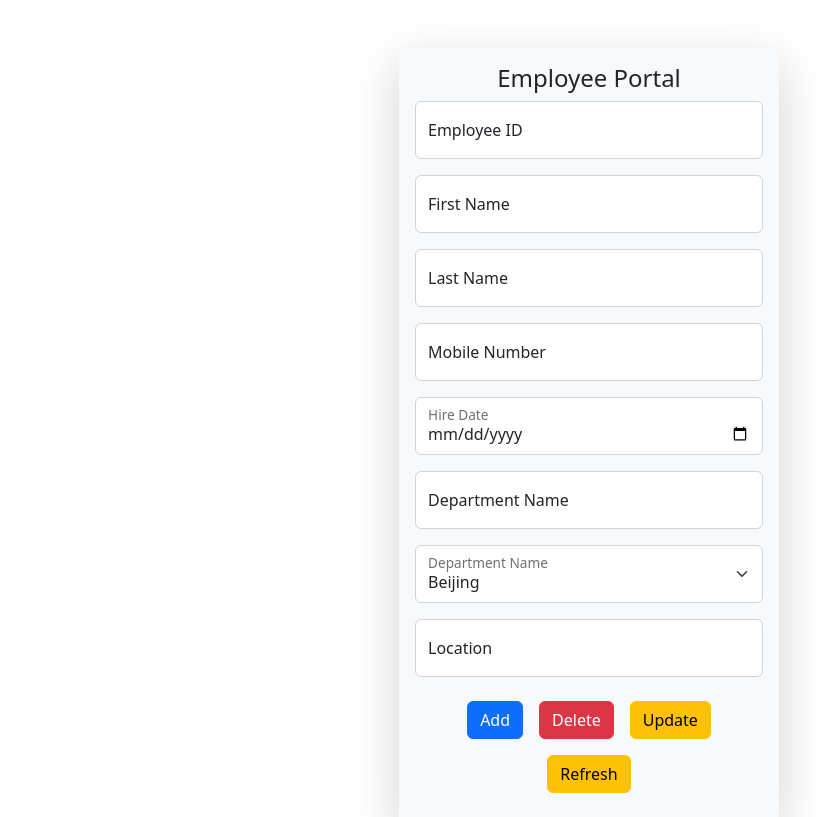
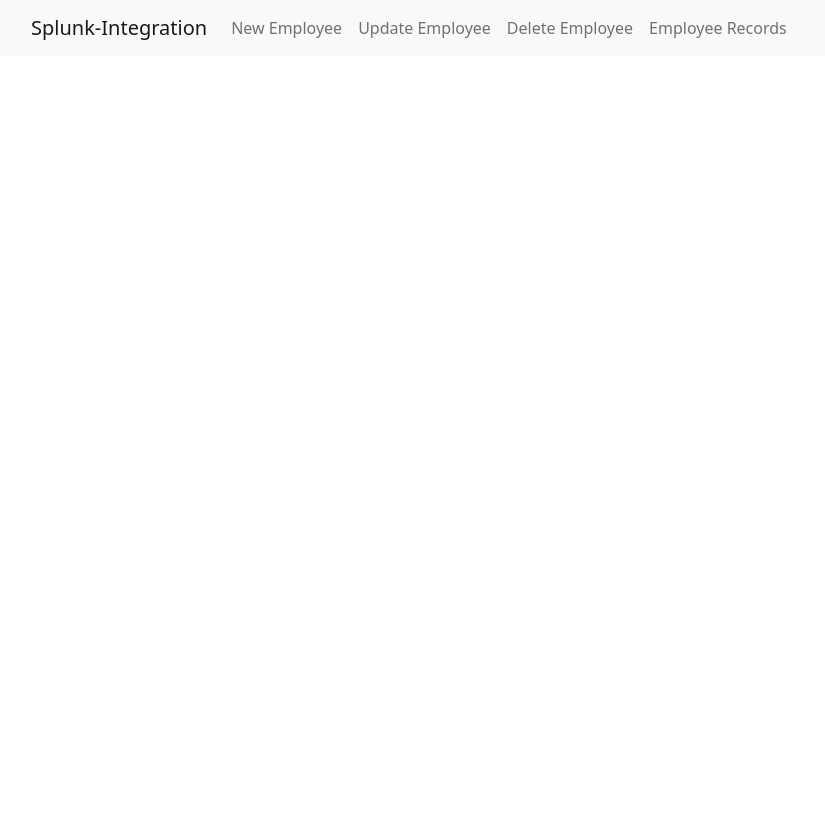
Before and after one commit to AmuthesWaran/React-SpringBoot-MySQL-Splunk, a React (Create React App) app in the folder splunk-intergation-react-frontend/: page / in a window 1280 px wide. Shown: the whole page, without its empty margins (51-876 px from the left). Built offline with nearby package versions, Linux system fonts and the light colour scheme.

Commit message:
1/4 pages added

```diff
--- a/splunk-intergation-react-frontend/src/App.js
+++ b/splunk-intergation-react-frontend/src/App.js
@@ -1,109 +1,27 @@
-import React, { useState } from 'react';
-import './App.css';
-import { Button, Col, Container, FloatingLabel, Form, Row } from 'react-bootstrap';
+import React from 'react';
+import Container from 'react-bootstrap/Container';
+import Nav from 'react-bootstrap/Nav';
+import Navbar from 'react-bootstrap/Navbar';
 
 function App() {
-
-  const departmentList = ['Beijing', 'Bern', 'Mumbai', 'Chennai', 'Geneva', 'Hiroshima', 'London', 'Munich', 'Sao Paulo', 'Seattle', 'Sydney', 'Tokyo']
-
-
-  const [selectedDepartmentList, setSelectedDepartmentList] = useState('Beijing')
-  console.log(selectedDepartmentList);
 
   return (
     <div >
 
-      <Container>
-        <Row className="mt-4  pt-4">
-          <Col lg={4} md={6} sm={9} className="p-3 m-auto shadow-lg bg-light">
-
-            <Form className='bg-light'>
-              <h4 className='text-center' >Employee Portal</h4>
-
-              <FloatingLabel controlId="EmployeeID" label="Employee ID" className="mb-3" autoComplete="off" >
-                <Form.Control type="number" placeholder="1234567"
-                />
-                <Form.Control.Feedback type='invalid'>
-                </Form.Control.Feedback>
-              </FloatingLabel>
-
-              <FloatingLabel controlId="FirstName" label="First Name" className="mb-3" autoComplete="off" >
-                <Form.Control type="text" placeholder="First Name"
-
-                />
-                <Form.Control.Feedback type='invalid'>
-                </Form.Control.Feedback>
-
-              </FloatingLabel>
-
-              <FloatingLabel controlId="LastName" label="Last Name" className="mb-3" autoComplete="off" >
-                <Form.Control type="text" placeholder="Last Name"
-
-                />
-                <Form.Control.Feedback type='invalid'>
-                </Form.Control.Feedback>
-
-              </FloatingLabel>
-
-              <FloatingLabel controlId="MobileNumber" label="Mobile Number" className="mb-3" autoComplete="off" >
-                <Form.Control type="number" placeholder="Mobile Number"
-                />
-                <Form.Control.Feedback type='invalid'>
-                </Form.Control.Feedback>
-
-              </FloatingLabel>
-
-              <FloatingLabel controlId="HireDate" label="Hire Date" className="mb-3" autoComplete="off" >
-                <Form.Control type="date" placeholder="Hire Date"
-                />
-                <Form.Control.Feedback type='invalid'>
-                </Form.Control.Feedback>
-
-              </FloatingLabel>
-
-              <FloatingLabel controlId="DepartmentName" label="Department Name" className="mb-3" autoComplete="off" >
-                <Form.Control type="text" placeholder="Department Name"
-
-                />
-                <Form.Control.Feedback type='invalid'>
-                </Form.Control.Feedback>
-
-              </FloatingLabel>
-              <FloatingLabel controlId="DepartmentName" label="Department Name" className="mb-3" autoComplete="off" >
-                <Form.Select name='Department Name' onChange={e => setSelectedDepartmentList(e.target.value)}>
-
-                  {
-                    departmentList.map(list => (
-                      <option key={list} >{list}</option>
-                    ))
-                  }
-                </Form.Select>
-              </FloatingLabel>
-
-              <FloatingLabel controlId="Location" label="Location" className="mb-3" autoComplete="off" >
-                <Form.Control type="text" placeholder="Location"
-
-                />
-                <Form.Control.Feedback type='invalid'>
-                </Form.Control.Feedback>
-
-              </FloatingLabel>
-
-              <div className='text-center span2'>
-
-                <Button type='submit' variant="primary" className='mb-2 mt-2 m-2 btn-block' >Add</Button>
-                <Button type='reset' variant="danger" className='mb-2 mt-2 m-2 btn-block' >Delete</Button>
-                <Button type='reset' variant="warning" className='mb-2 mt-2 m-2 btn-block' >Update</Button>
-                <Button type='reset' variant="warning" className='mb-2 mt-2 m-2 btn-block' >Refresh</Button>
-
-              </div>
-
-            </Form>
-
-          </Col>
-        </Row>
-
-      </Container>
+      <Navbar bg="light" expand="lg">
+        <Container>
+          <Navbar.Brand>Splunk-Integration</Navbar.Brand>
+          <Navbar.Toggle aria-controls="basic-navbar-nav" />
+          <Navbar.Collapse id="basic-navbar-nav">
+            <Nav className="me-auto">
+              <Nav.Link>New Employee</Nav.Link>
+              <Nav.Link>Update Employee</Nav.Link>
+              <Nav.Link>Delete Employee</Nav.Link>
+              <Nav.Link>Employee Records</Nav.Link>
+            </Nav>
+          </Navbar.Collapse>
+        </Container>
+      </Navbar>
 
     </div>
   );
```
Also changed, not shown: splunk-intergation-react-frontend/src/NewEmployeeUpdate.jsx (added, +107 -0 lines).
